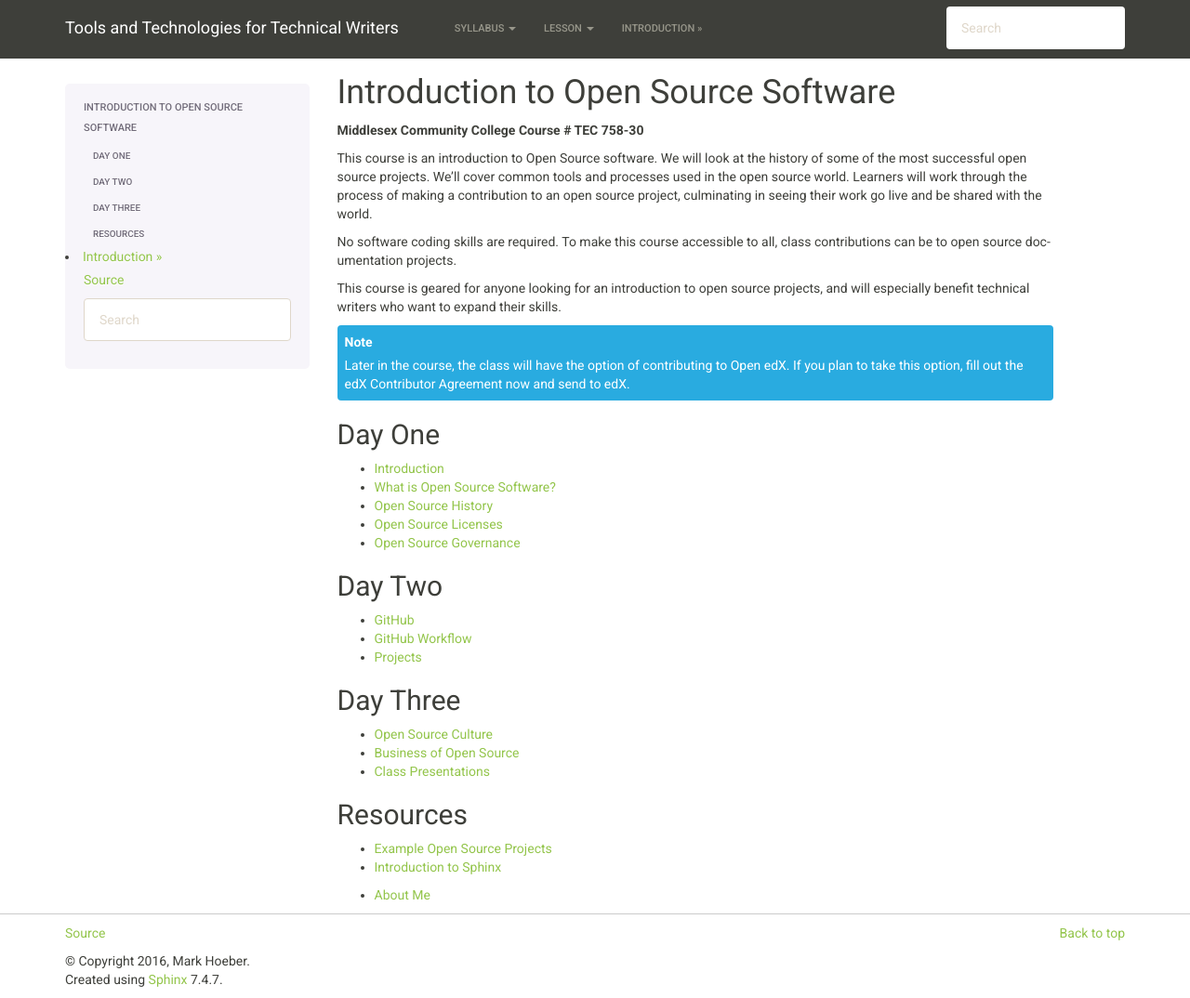
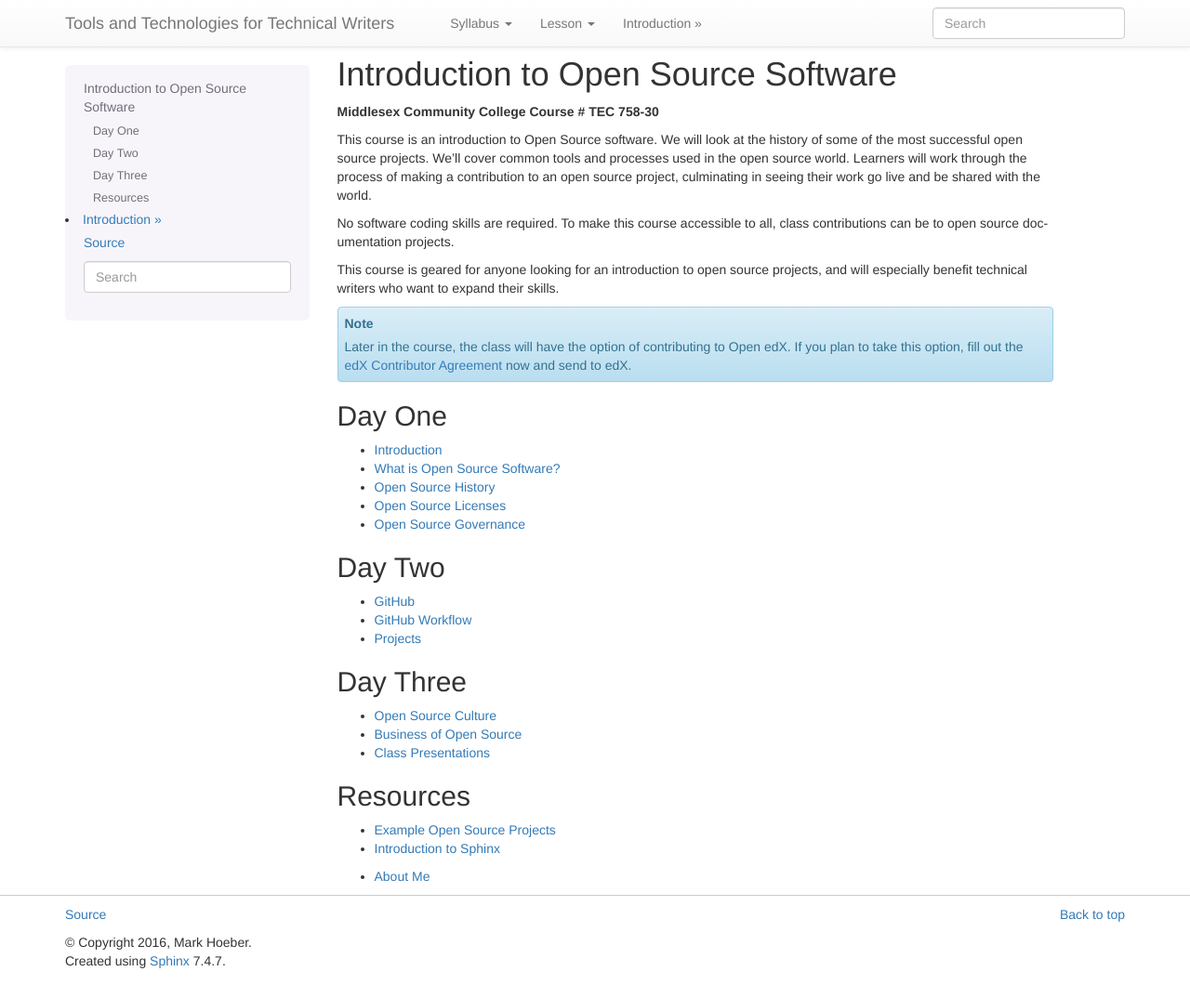
Before and after one commit to MarkHoeber/open-source-syllabus, a Sphinx documentation site: the page built from source/index.rst, in a window 1280 px wide and 1074 px high. Shown: the whole window at 93% size. Built offline with Sphinx 7.4.7, drawn with Linux system fonts in a browser that asks for light colours.

```diff
--- a/source/conf.py
+++ b/source/conf.py
@@ -33,5 +33,5 @@ html_theme_options = {
   'navbar_pagenav_name': "Lesson",
   'source_link_position': "footer",
 
-  'bootswatch_theme': "Sandstone"
+  #'bootswatch_theme': "Sandstone"
 }
```
